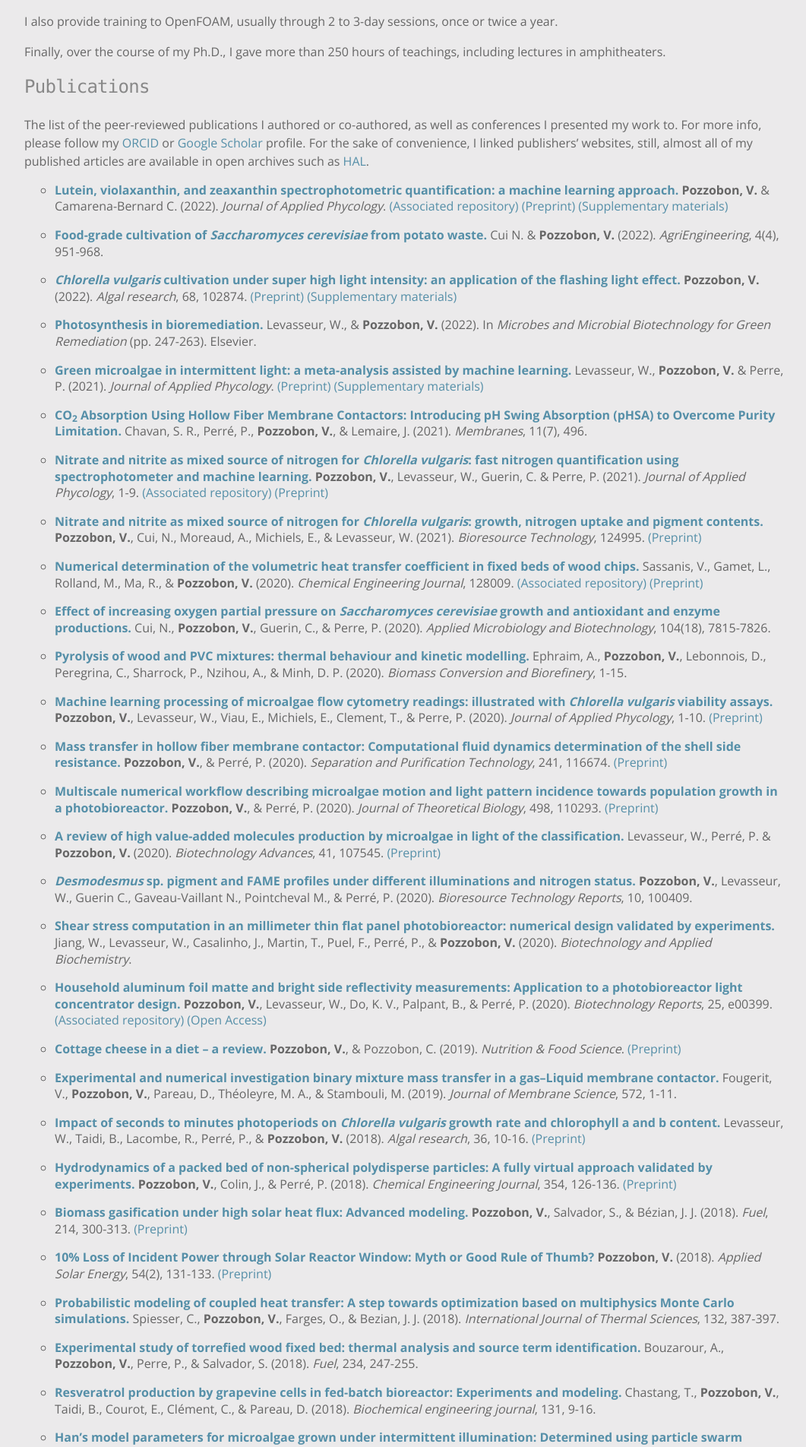
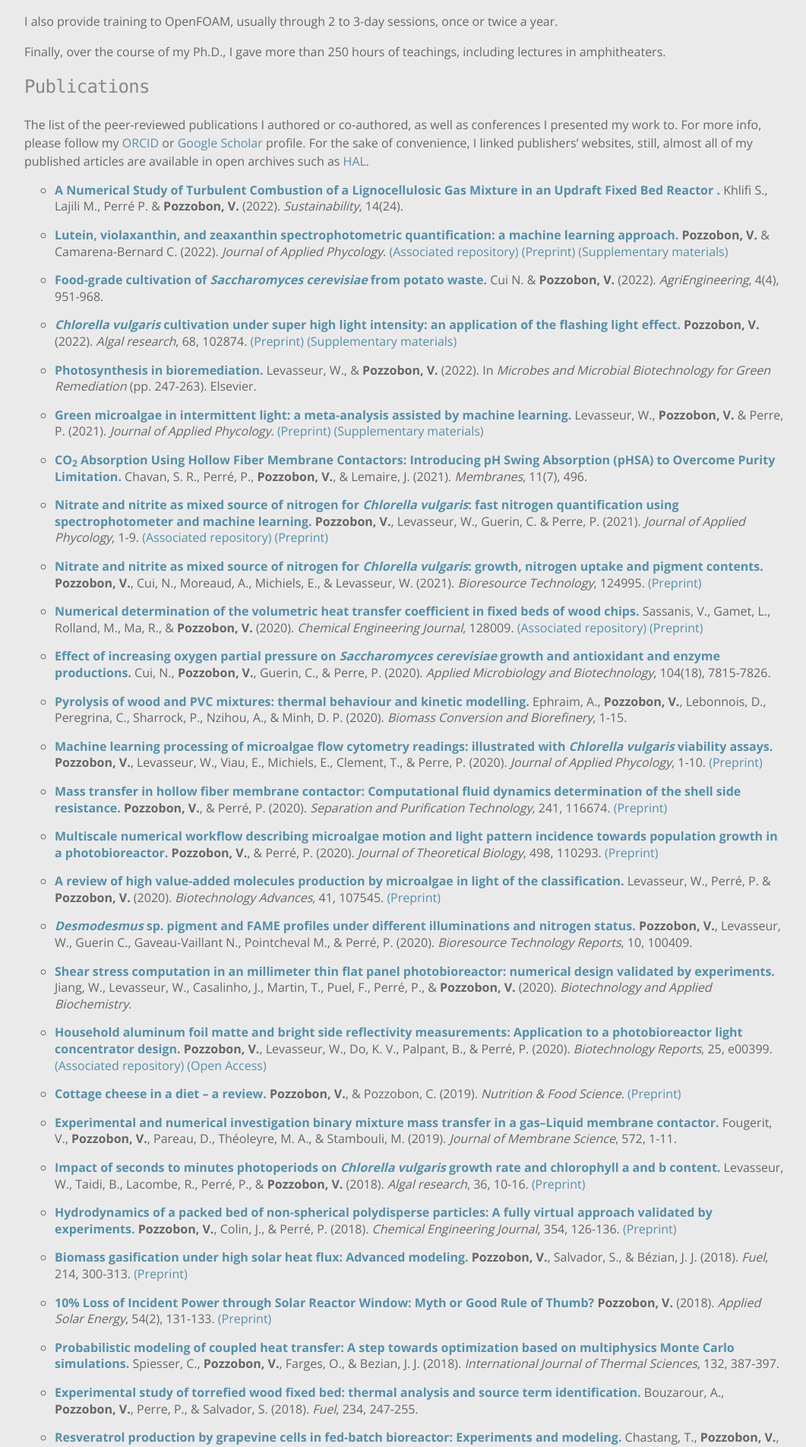
Before and after one commit to victorpozzobon/victorpozzobon.github.io, a Jekyll site: the page built from _pages/academic.md, in a window 1280 px wide. Shown: the part 1504-3408 px from the top of the page at 76% size, without its empty margins (96-1157 px from the left). Built offline with Jekyll 4.4.1, drawn with Linux system fonts in a browser that asks for light colours.

Commit message:
Adding an article

```diff
--- a/_pages/academic.md
+++ b/_pages/academic.md
@@ -61,6 +61,8 @@ Finally, over the course of my Ph.D., I gave more than 250 hours of teachings, i
 <!--APA modified style-->
 The list of the peer-reviewed publications I authored or co-authored, as well as conferences
 I presented my work to. For more info, please follow my [ORCID](https://orcid.org/0000-0003-1530-0834) or [Google Scholar](https://scholar.google.fr/citations?user=XOAdaN4AAAAJ) profile. For the sake of convenience, I linked publishers' websites, still, almost all of my published articles are available in open archives such as [HAL](https://hal.archives-ouvertes.fr/).
+
+* [**A Numerical Study of Turbulent Combustion of a Lignocellulosic Gas Mixture in an Updraft Fixed Bed Reactor .**](https://www.mdpi.com/2071-1050/14/24/16587) Khlifi S., Lajili M., Perré P. & **Pozzobon, V.** (2022). _Sustainability_, 14(24).
 
 * [**Lutein, violaxanthin, and zeaxanthin spectrophotometric quantification: a machine learning approach.**](https://link.springer.com/article/10.1007/s10811-022-02855-3) **Pozzobon, V.** & Camarena-Bernard C. (2022). _Journal of Applied Phycology_. [(Associated repository)](https://github.com/victorpozzobon/pigmentQuantificationSpectrophotometry) [(Preprint)](/assets/preprints/Pozzobon_2022_b.pdf) [(Supplementary materials)](/assets/preprints/Pozzobon_2022_b_Supplementary_Materials.pdf)
 
```
